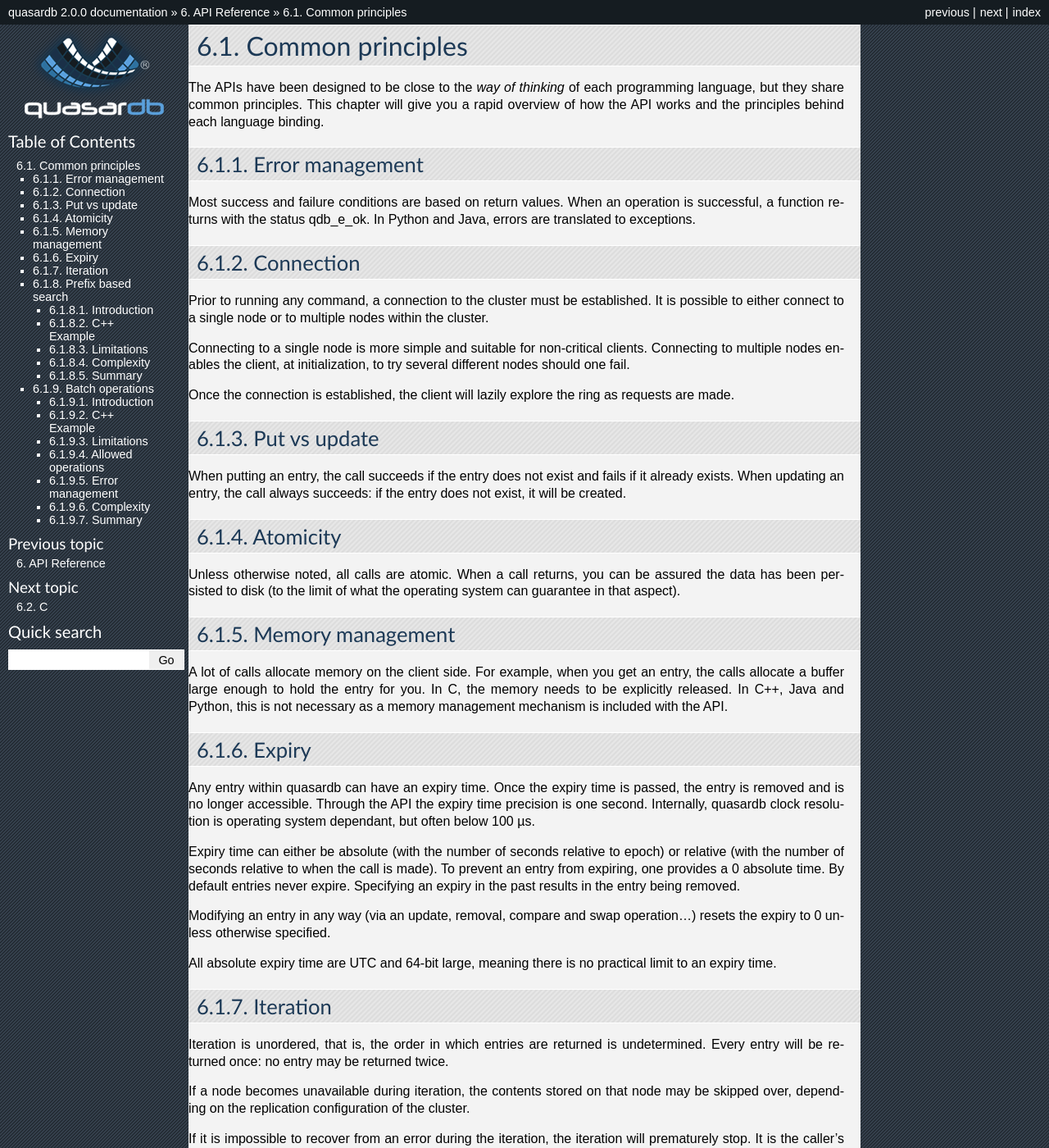
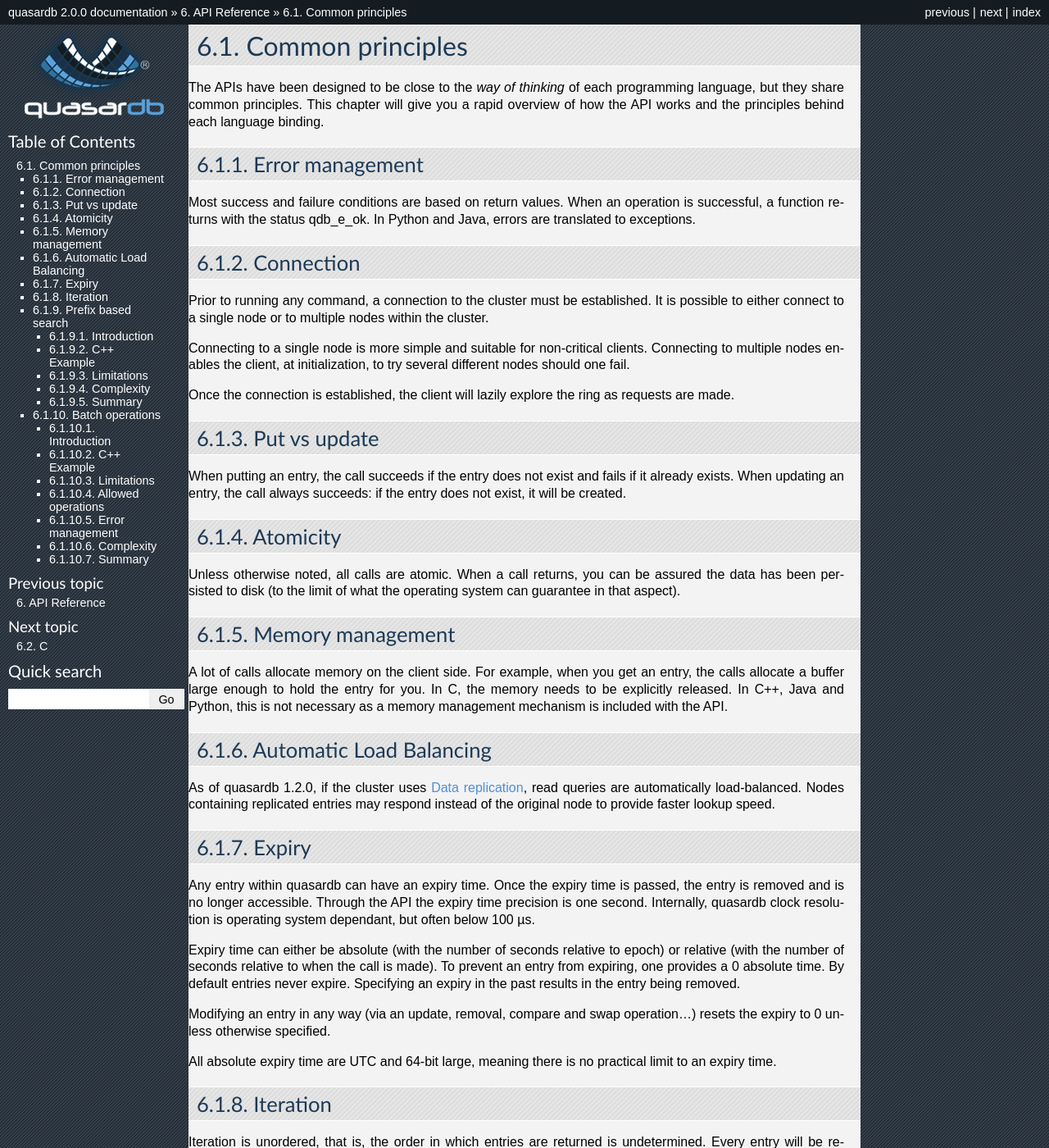
Before and after one commit to iltommi/qdb-documentation, a Sphinx documentation site: the page built from source/api/common.rst, in a window 1280 px wide and 1400 px high. Shown: the whole window at 82% size. Built offline with Sphinx 7.4.7, drawn with Linux system fonts in a browser that asks for light colours; formulas are drawn with MathJax 3; pages that are not in the unit, such as notebooks, are missing from menus; some of the changed text lies outside the part shown.

Commit message:
Add load-balancing notes to data transfer and data storage concepts. Add load-balancing notes to api\common.rst.

```diff
--- a/source/api/common.rst
+++ b/source/api/common.rst
@@ -35,6 +35,11 @@ Memory management
 -----------------
 
 A lot of calls allocate memory on the client side. For example, when you get an entry, the calls allocate a buffer large enough to hold the entry for you. In C, the memory needs to be explicitly released. In C++, Java and Python, this is not necessary as a memory management mechanism is included with the API.
+
+Automatic Load Balancing
+------------------------
+
+As of quasardb 1.2.0, if the cluster uses :ref:`data-replication`, read queries are automatically load-balanced. Nodes containing replicated entries may respond instead of the original node to provide faster lookup speed.
 
 Expiry
 ------
--- a/source/concepts/data_storage.rst
+++ b/source/concepts/data_storage.rst
@@ -172,12 +172,9 @@ This formula assumes that failures are unrelated, which is never completely the
 Impact on performance
 ^^^^^^^^^^^^^^^^^^^^^^^^
 
-All add and update ("write") operations are :math:`\tau` slower when replication is active. Read-only operations are not impacted.
+All add and update ("write") operations are :math:`\tau` slower when replication is active. Read-only queries are automatically load-balanced across nodes containing replicated entries. Depending on cluster load and network topology, read operations may be faster using data replication.
 
 Replication also increases the time needed to add a new node to the ring by a factor of at most :math:`\tau`.
-
-.. tip::
-    Clusters that mostly perform read operations greatly benefit from replication without any noticeable performance penalty.
 
 
 .. _fault-tolerance:
--- a/source/concepts/data_transfer.rst
+++ b/source/concepts/data_transfer.rst
@@ -19,6 +19,8 @@ The cluster will make sure that requests do not conflict with each other.
  * Only one client can write to a specific entry at a time.
  * Multiple clients can simultaenously read the same entry.
  * Multiple clients can simultaneously read and write to multiple, unique entries.
+
+As of quasardb 1.2.0, if the cluster uses :ref:`data-replication`, read queries are automatically load-balanced. Nodes containing replicated entries may respond instead of the original node to provide faster lookup times.
 
 quasardb automatically scales its multithreading engine to the underlying hardware. No user intervention is required. Running several instances on the same node is counter-productive.
 
```
